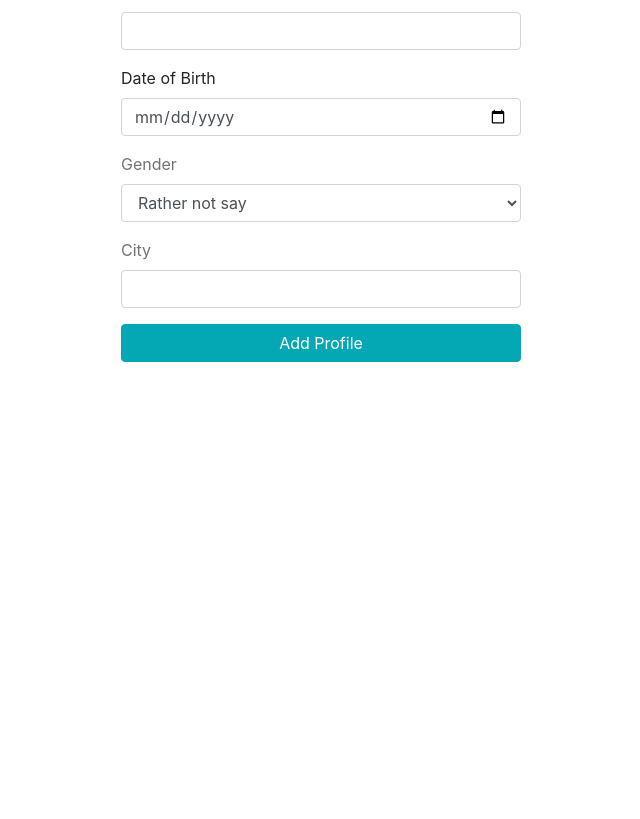
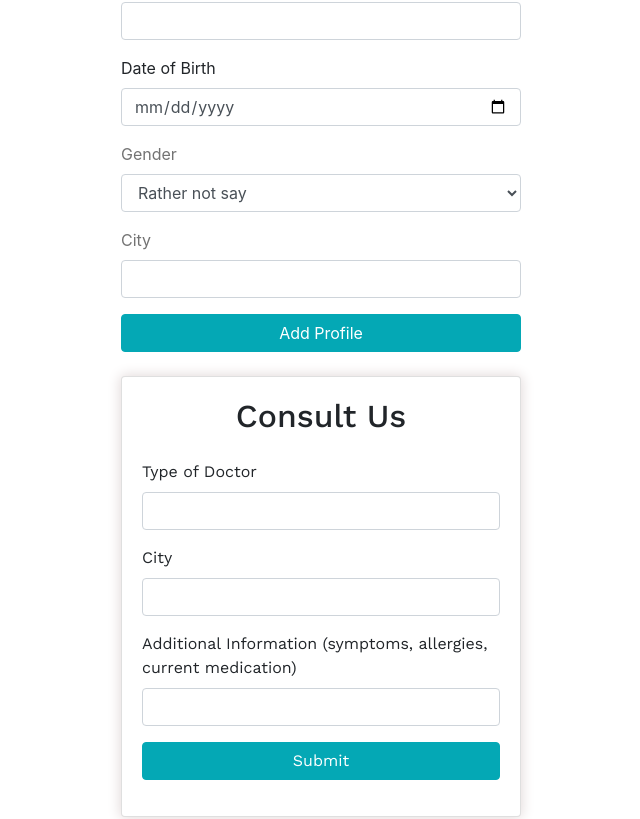
Before and after one commit to ripunjaynarula/Dermatologist-Rs100, a React (Create React App) app in the folder Frontend/mediac/: page /Choice in a window 1280 px wide. Shown: the part 483-1302 px from the top of the page, without its empty margins (319-959 px from the left). Before the commit the page ends 856 px from the top, so only its background shows below. Built offline with nearby package versions, Linux system fonts and the light colour scheme; no server answers; sample sign-in values are in the browser's storage.

Commit message:
[WIP]: consultation form

```diff
--- a/Frontend/mediac/src/components/Choice.js
+++ b/Frontend/mediac/src/components/Choice.js
@@ -4,10 +4,11 @@ import { useAuth } from "../contexts/AuthContext"
 import { useHistory } from "react-router-dom"
 import ProfileSelection from './ProfileSelection'
 import OtherPersonDetails from './OtherPersonDetails';
+import NewConsultation from './ConsultationForm';
 
 export default function Choice(){
 
-  const [currentProfile, seCurrentProfile] = useState(0);
+  const [currentProfile, setCurrentProfile] = useState(0);
 
   const [error, setError] = useState("")
   const [loading, setLoading] = useState(false)
@@ -15,17 +16,19 @@ export default function Choice(){
   const history = useHistory()
 
   const handleProfileSelection = (id) => {
-    seCurrentProfile(id);
+    setCurrentProfile(id);
   }
 
   const resetSelection = () => {
-    seCurrentProfile(0);
+    setCurrentProfile(0);
   }
 
   return (
         <>
           <ProfileSelection handleSubmit={handleProfileSelection} />
           {currentProfile == 0?<OtherPersonDetails setProfile={handleProfileSelection} />:<><p>Current id set to {currentProfile}</p><br/><button className="newconbtn" onClick={resetSelection}>Reset Selection</button></>}
+          <br />
+          <NewConsultation id={currentProfile}/>
         </>
   )
 }
--- a/Frontend/mediac/src/components/ConsultationForm.js
+++ b/Frontend/mediac/src/components/ConsultationForm.js
@@ -5,7 +5,7 @@ import { Link, useHistory } from "react-router-dom"
 import { auth } from '../firebase'
 import firebase from 'firebase'
 
-export default function NewConsultation(){
+export default function NewConsultation(props){
 
 
   const docType = useRef()
@@ -14,8 +14,16 @@ export default function NewConsultation(){
   const [error, setError] = useState("")
   const [loading, setLoading] = useState(false)
   const history = useHistory()
+
+
   const handleSubmit = () => {
-    console.log('form submitted');
+    if (props.id === 0) {
+      setError("Please select a profile.");
+    }
+    else {
+      setError("");
+      // send request to backend!
+    }
   }
     return (
         <>
@@ -40,7 +48,7 @@ export default function NewConsultation(){
                 </Form.Group>
 
 
-                <p disabled={loading} className="submitbtn" type="submit">
+                <p disabled={loading} className="submitbtn" onClick={handleSubmit}>
                     Submit
                 </p>
               </Form>
--- a/Frontend/mediac/src/components/OtherPersonDetails.js
+++ b/Frontend/mediac/src/components/OtherPersonDetails.js
@@ -28,7 +28,7 @@ export default function OtherPersonForm(props) {
         const requestOptions = {
           method: 'POST',
           headers: { 'Content-Type': 'application/json', 'token': token },
-          body: JSON.stringify({name: onameRef.current.value, dob: odobRef.current.value, gender: ogenRef.current.value, city: ocityRef.current.value})
+          body: JSON.stringify({name: onameRef.current.value, dob: odobRef.current.value, gender: ogenRef.current.value})
         };
 
         let res = await fetch('http://localhost:5000/addNewProfile', requestOptions);
```
Also changed, not shown: 2 other files (tests, documents, lock files or other folders).
